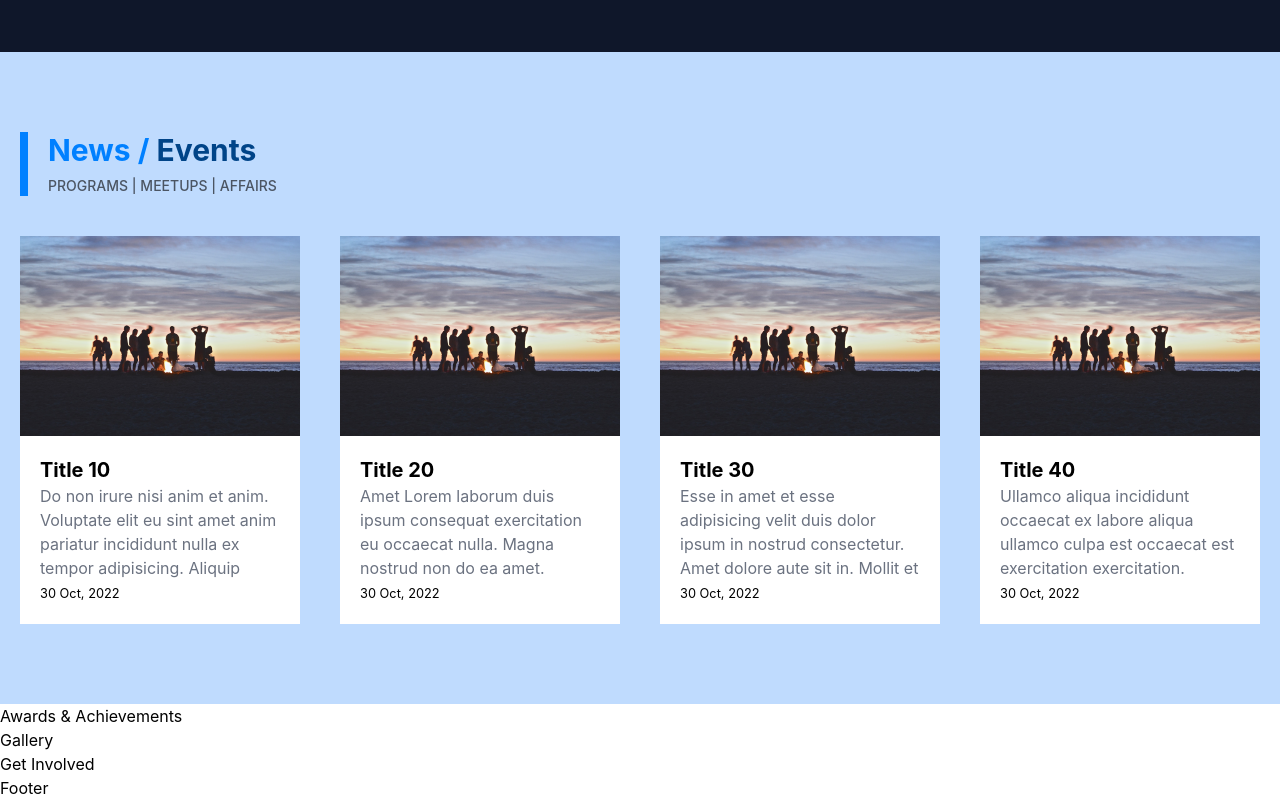
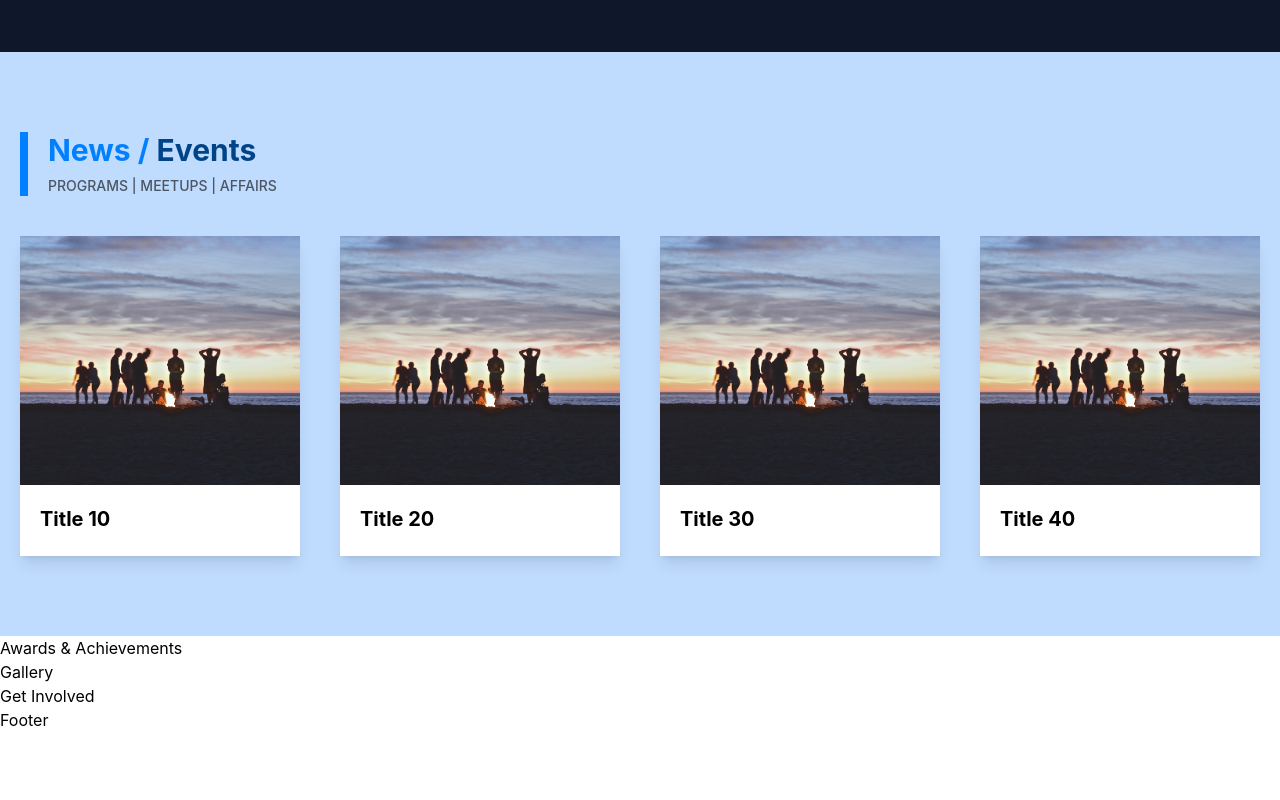
Before and after one commit to sandeshpaudel81/firebase-react, a React (Create React App) app: page / in a window 1280 px wide. Shown: the part 2164-2964 px from the top of the page. After the commit the page ends 2896 px from the top, so only its background shows below. Built offline with nearby package versions, Linux system fonts and the light colour scheme; no server answers.

Commit message:
home: news almost

```diff
--- a/src/pages/Home.js
+++ b/src/pages/Home.js
@@ -4,7 +4,7 @@ import Chairman from '../assets/chairman-image.png'
 import projectImage from '../assets/car1.jpg'
 import { Link } from 'react-router-dom'
 import Project from '../components/Project'
-import { FaChevronRight } from 'react-icons/fa'
+import { FaChevronRight, FaRegHourglass } from 'react-icons/fa'
 
 const Home = () => {
     const projects = [
@@ -71,12 +71,14 @@ const Home = () => {
                     </div>
                     <div className='grid grid-cols-4 gap-10 mt-5 md:mt-10'>
                         {projects.map((project) => (
-                            <div className='col-span-4 md:col-span-1'>
-                                <img src={project.image} alt={project.title} className='w-full h-[250px] md:h-[200px] object-cover object-center'/>
-                                <div className='bg-white p-5'>
+                            <div className='col-span-4 md:col-span-1 shadow-lg h-80 relative group overflow-hidden'>
+                                <div className='overflow-hidden'>
+                                    <img src={project.image} alt={project.title} className='w-full h-[250px] object-cover object-center group-hover:scale-[1.1] duration-300'/>
+                                </div>
+                                <div className='bg-white absolute p-5 bottom-[-120px] group-hover:bottom-0 duration-500'>
                                     <h2 className='text-xl font-bold'>{project.title}</h2>
-                                    <p className='text-gray-500 h-24 overflow-hidden'>{project.content}</p>
-                                    <small>30 Oct, 2022</small>
+                                    <p className='text-gray-500 h-24 opacity-0 overflow-hidden group-hover:opacity-100'>{project.content}</p>
+                                    <small className='flex items-center mt-2 font-medium text-gray-600 opacity-0 group-hover:opacity-100'><FaRegHourglass className='mr-2'/>5 min read</small>
                                 </div>
                             </div>
                         ))}
```
